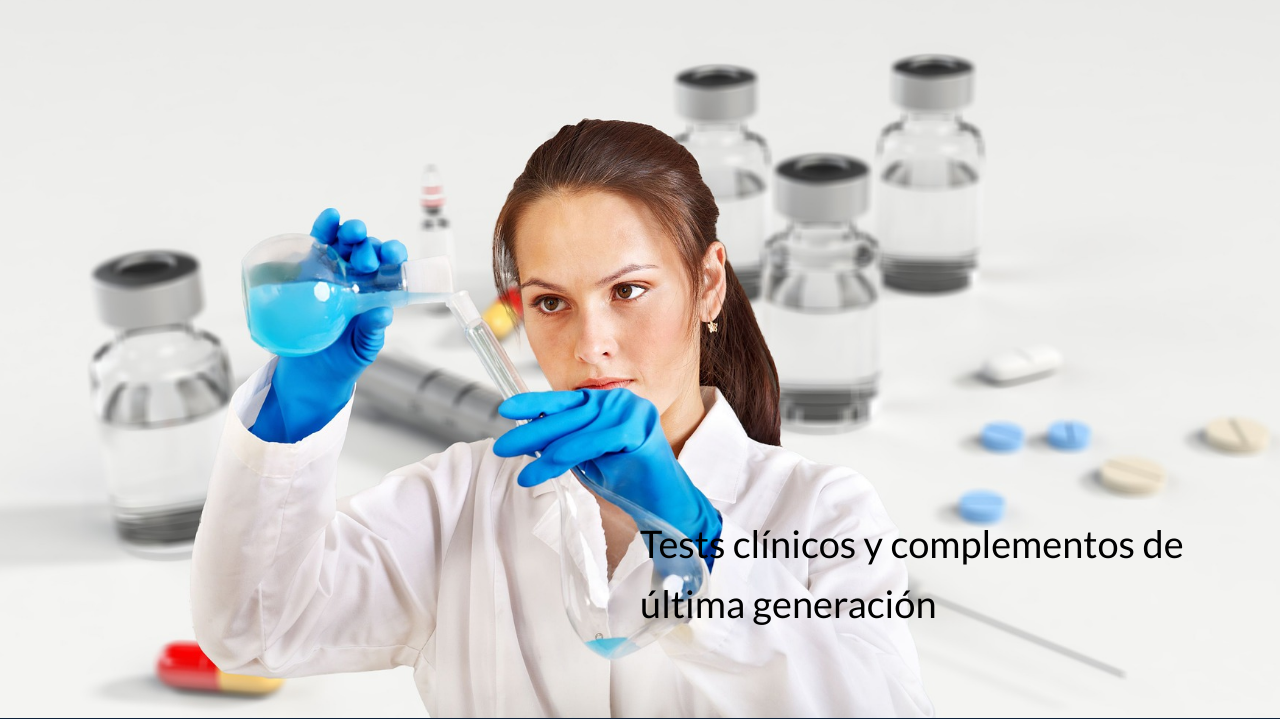
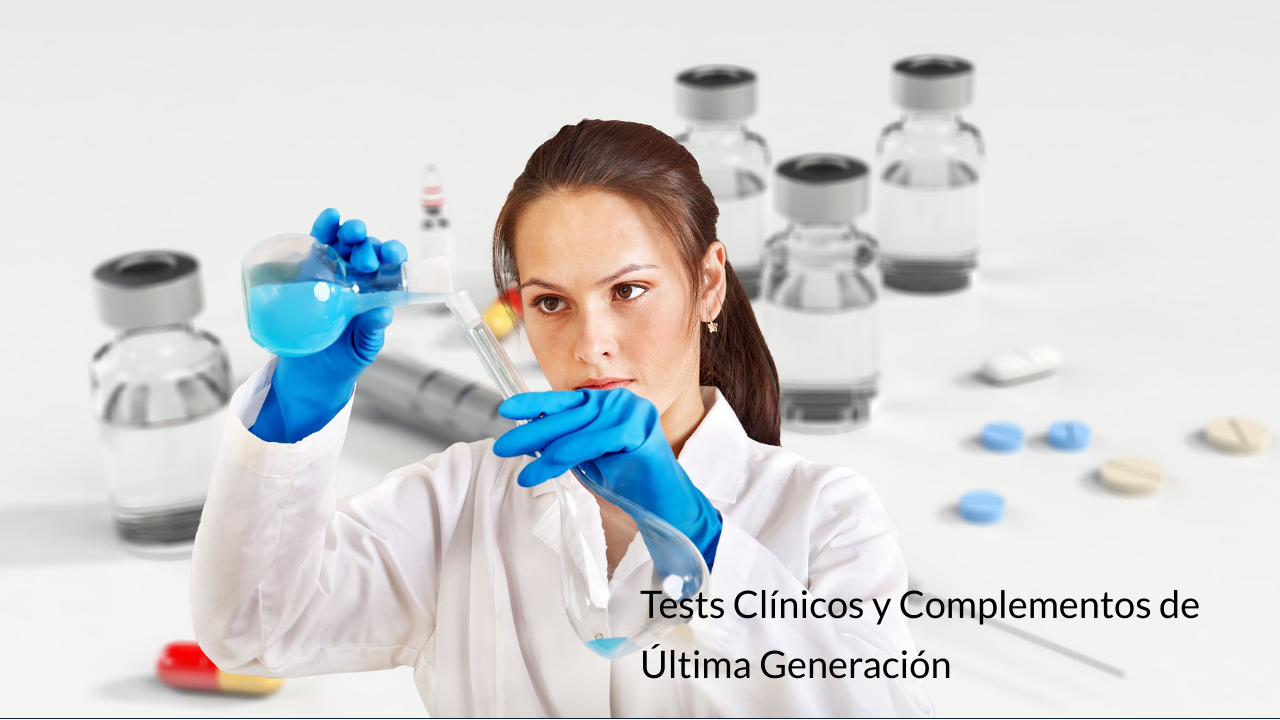
Before and after one commit to ppsmillenium/Medicina, a plain HTML site: page index.html in a window 1280 px wide. Shown: the part 83-803 px from the top of the page. Drawn offline with Linux system fonts and the light colour scheme.

Commit message:
.scale:hover >800px

```diff
--- a/css/styles.css
+++ b/css/styles.css
@@ -88,9 +88,11 @@ h4 {
 
 /* Zoom imagen botón */
 
-.scale:hover {
-    cursor: pointer;
-    transform: scale(1.1);
+@media (min-width: 800px) {
+    .scale:hover {
+        cursor: pointer;
+        transform: scale(1.1);
+    }
 }
 
 
@@ -175,7 +177,6 @@ h4 {
 .contenido-header div h1 {
     color: #000000;
     font-weight: 400;
-    padding-bottom: 6rem;
     max-width: 60rem;
     line-height: 6rem;
 }
--- a/index.html
+++ b/index.html
@@ -60,7 +60,7 @@
                 <div class="header-h1-align">
                     <div></div>
                     <div>
-                        <h1>Tests clínicos y complementos de última generación</h1>
+                        <h1>Tests Clínicos y Complementos de Última Generación</h1>
                     </div>
                 </div>
 
```
